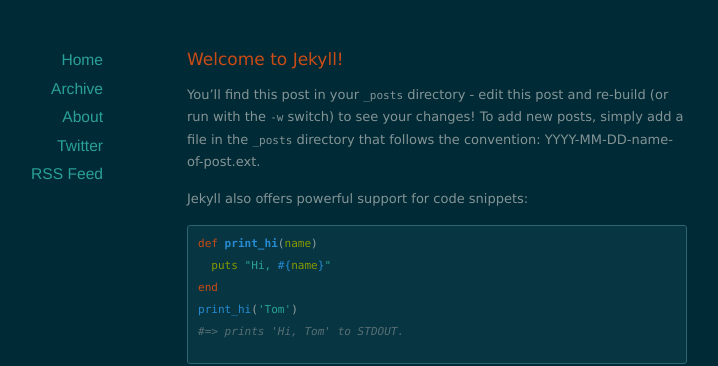
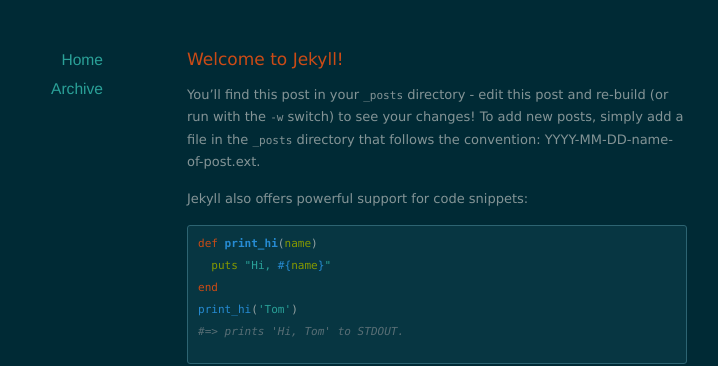
Before and after one commit to hackeddin/blog, a Jekyll site: the page built from index.html, in a window 1280 px wide. Shown: the part 125-491 px from the top of the page, without its empty margins (203-921 px from the left). Built offline with Jekyll 4.4.1, drawn with Linux system fonts in a browser that asks for light colours; nearby versions of some CDN libraries; the list of posts is cut into pages by our own code.

Commit message:
Update default.html

```diff
--- a/_layouts/default.html
+++ b/_layouts/default.html
@@ -35,9 +35,6 @@
         <ul>
           <li><a href="/">Home</a></li>
           <li><a href="/archives">Archive</a></li>
-          <li><a href="/about">About</a></li>
-          <li><a href="http://twitter.com/redwall_hp">Twitter</a></li>
-          <li><a href="/feed.xml">RSS Feed</a></li>
         </ul>
       </nav>
     </div>
```
